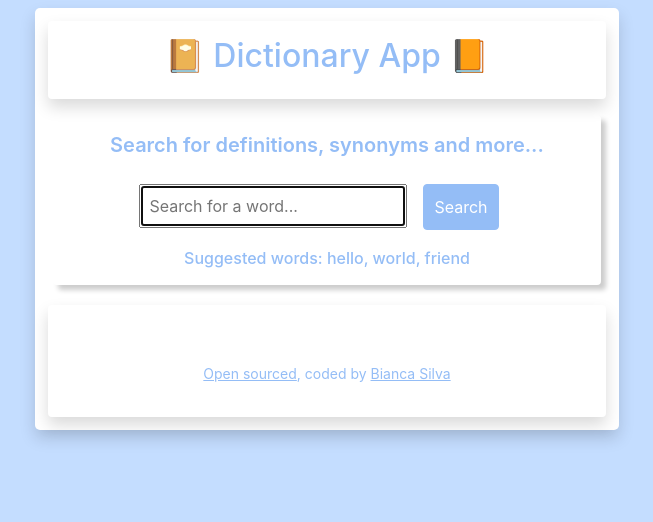
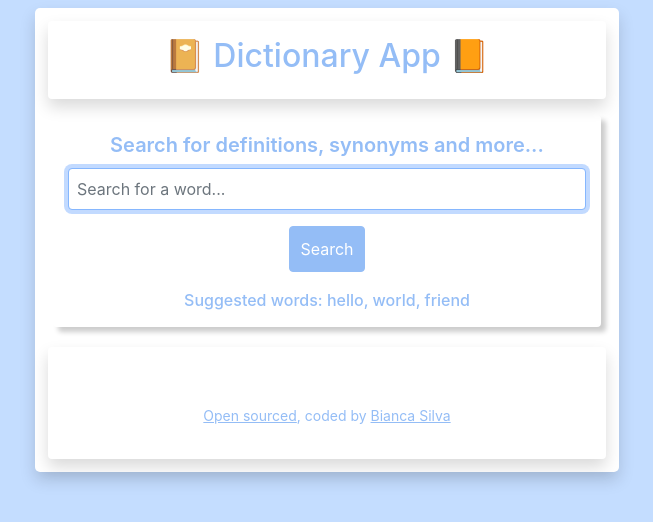
Before and after one commit to TokiLoshi/dictionary-project, a React (Create React App) app: page / in a window 1280 px wide. Shown: the top 522 px of the page, without its empty margins (313-966 px from the left). Built offline with nearby package versions, Linux system fonts and the light colour scheme; no server answers.

Commit message:
Added form control

```diff
--- a/src/Dictionary.css
+++ b/src/Dictionary.css
@@ -14,14 +14,14 @@ label {
   /* background-color: #fff; */
   font-weight: 500;
   border-radius: 4px;
-  /* color: #C4DDFF; */
+  color: #C4DDFF;
   padding: 15px;
   margin: 0 5px 20px 5px;
   box-shadow: 5px 5px 5px rgba(0, 0, 0, 0.2);
   justify-content: center;
 }
 
-input.SearchBar.p2 {
+input .SearchBar {
 border: 1px solid #94bdf6;
 border-radius: 5px;
 color: #444;
--- a/src/Dictionary.js
+++ b/src/Dictionary.js
@@ -47,7 +47,7 @@ if (loaded) {
       <section>
       <form onSubmit={handleSubmit} className="Dictionary text-center">
         <label className="d-block text-center mb-2">Search for definitions, synonyms and more...</label>
-      <input type="search" className="searchBar p-2" placeholder="Search for a word..." autoFocus={true} onChange={handleKeywordChange} />
+      <input type="search" className="searchBar form-control p-2" placeholder="Search for a word..." autoFocus={true} onChange={handleKeywordChange} />
       <input type="submit" value="Search" className="Search btn btn-light m-3" />
       </form>
       <div className="hint">Suggested words: hello, world, friend</div>
--- a/src/Photos.js
+++ b/src/Photos.js
@@ -2,7 +2,6 @@ import React from "react";
 import "./Photos.css";
 
 export default function Photos(props) {
-  // console.log(props.photos);
   if (props.photos) {
   return (
     <div className="Photos shadow">
--- a/src/Results.css
+++ b/src/Results.css
@@ -1,7 +1,7 @@
-div .Results {
+/* div .Results {
   background: #fff;
   color: #94bdf6;
-}
+} */
 
 .Results  h2 {
   font-size: 36px;
```
